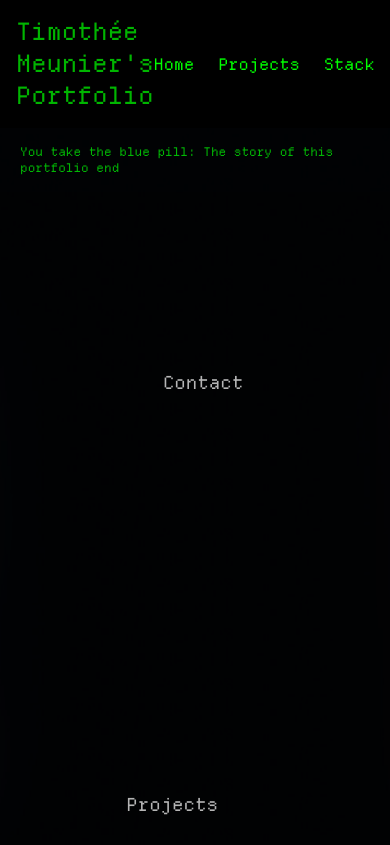
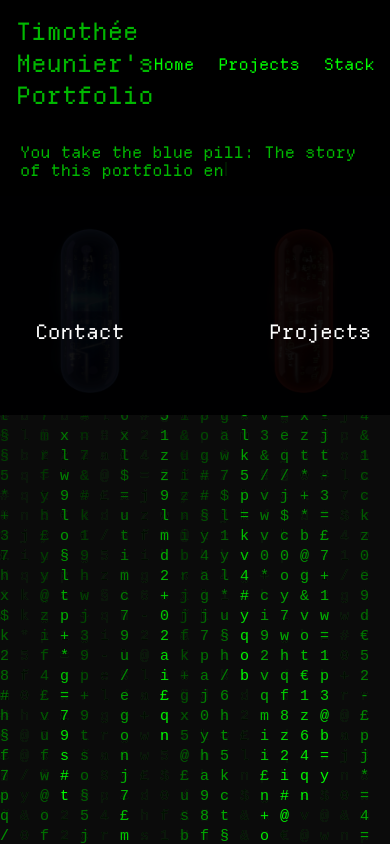
Before and after one commit to 0feeling/My-portfolio, a React (Vite) app: page /Makeachoice in a window 390 px wide. Shown: the top 845 px of the page. Built offline with nearby package versions, Linux system fonts and the light colour scheme.

Commit message:
project resp, pillsPage resp

```diff
--- a/src/components/Makeachoice.jsx
+++ b/src/components/Makeachoice.jsx
@@ -7,6 +7,7 @@ const Makeachoice = () => {
   const redPillAudioRef = useRef(null);
   const bluePillAudioRef = useRef(null);
   const [currentAudio, setCurrentAudio] = useState(null);
+  const titleRef = useRef(null);
 
   const handleRedPillClick = () => navigate("/Contact");
   const handleBluePillClick = () => navigate("/Projects");
@@ -14,6 +15,26 @@ const Makeachoice = () => {
   useEffect(() => {
     if (redPillAudioRef.current) redPillAudioRef.current.load();
     if (bluePillAudioRef.current) bluePillAudioRef.current.load();
+  }, []);
+
+  useEffect(() => {
+    const adjustTitleFontSize = () => {
+      if (titleRef.current) {
+        const titleElement = titleRef.current;
+        const parentWidth = titleElement.parentElement.clientWidth;
+        let fontSize = 24; // Taille de base en pixels
+
+        // Ajuster la taille de la police jusqu'à ce que le texte rentre dans une seule ligne
+        while (titleElement.scrollWidth > parentWidth && fontSize > 10) {
+          fontSize -= 1;
+          titleElement.style.fontSize = `${fontSize}px`;
+        }
+      }
+    };
+
+    adjustTitleFontSize();
+    window.addEventListener("resize", adjustTitleFontSize);
+    return () => window.removeEventListener("resize", adjustTitleFontSize);
   }, []);
 
   const handleAudioPlay = (audioRef) => {
@@ -28,18 +49,8 @@ const Makeachoice = () => {
   };
 
   return (
-    <div
-      className="w-full h-screen bg-cover bg-center"
-      style={{
-        backgroundImage: 'url("/assets/img/take-pills.jpg")',
-        backgroundSize: "cover",
-        backgroundPosition: "center",
-        backgroundRepeat: "no-repeat",
-        transform: "scaleX(-1)"
-      }}
-    >
-      <div className="w-full h-full" style={{ transform: "scaleX(-1)" }}>
-        <h1 className="pl-5 bg-black p-4 text-xs sm:text-sm md:text-base lg:text-lg xl:text-lg 2xl:text-xl">
+    <div className="w-full h-full bg-black">
+      <h1 ref={titleRef} className="pl-5 bg-black p-4">
         <TypingTitle
           text={
             "You take the blue pill: The story of this portfolio ends... but if you reach me out, we can uncover the truth together. \nYou take the red pill: You stay in Wonderland and I show you the depths of my Projects."
@@ -47,27 +58,37 @@ const Makeachoice = () => {
         />
       </h1>
 
-        <div className="flex flex-col md:flex-row w-full h-full">
+      <div className="flex w-full h-full">
         {/* Partie droite (Red pill) */}
         <div
           onMouseEnter={() => handleAudioPlay(bluePillAudioRef)}
           onClick={handleRedPillClick}
           className="flex-1 cursor-pointer flex justify-center items-center bg-black bg-opacity-80 hover:bg-opacity-0 transition-all"
         >
-            <h1 className="text-white text-lg sm:text-xl md:text-2xl lg:text-3xl xl:text-4xl font-mono text-center ml-4 mb-10 sm:mb-12 md:ml-12 md:mb-16 lg:mb-20 xl:mb-24">
+          <img
+            src="/assets/take-pill-bleu1.svg"
+            alt="Blue Pill"
+            className="w-full h-full object-cover opacity-80 filter brightness-[10%] hover:brightness-100 transition-all"
+          />
+          <div className="absolute text-white font-bold text-xl transform translate-x-[-20%] translate-y-[95%] md:text-3xl">
             Contact
-            </h1>
+          </div>
         </div>
 
         {/* Partie gauche (Blue pill) */}
         <div
           onMouseEnter={() => handleAudioPlay(redPillAudioRef)}
           onClick={handleBluePillClick}
-            className="flex-1 cursor-pointer flex justify-center items-center bg-black bg-opacity-80 hover:bg-opacity-0 transition-all"
+          className="flex-1 cursor-pointer flex justify-center items-center bg-black bg-opacity-100 hover:bg-opacity-0 transition-all"
         >
-            <h1 className="text-white text-lg sm:text-xl md:text-2xl lg:text-3xl xl:text-4xl font-mono text-center mb-10 sm:mb-12 md:mb-16 lg:mb-20 xl:mb-24 transform -translate-x-1/4">
+          <img
+            src="/assets/take-pill-red1.svg"
+            alt="Red Pill"
+            className="w-full h-full object-cover opacity-80 filter brightness-[10%] hover:brightness-100 transition-all"
+          />
+          <div className="absolute text-white font-bold text-xl transform translate-x-[27%] translate-y-[95%] md:text-3xl">
             Projects
-            </h1>
+          </div>
         </div>
       </div>
 
@@ -80,7 +101,6 @@ const Makeachoice = () => {
         <source src="/assets/red-pill.mp3" type="audio/mp3" />
       </audio>
     </div>
-    </div>
   );
 };
 
--- a/src/components/Projects.jsx
+++ b/src/components/Projects.jsx
@@ -52,14 +52,14 @@ const Projects = () => {
       url: "https://pensees-passageres.netlify.app/"
     },
     {
-      title: "Harry Potter ",
+      title: "Harry Potter",
       description: "Character's Searching",
       top: "8vh",
       bottom: "auto",
       left: "10vw",
       translate: "translate(-200px, 200px)",
       delay: "0.6s",
-      url: "harry-potter-vault.netlify.app",
+      url: "https://harry-potter-vault.netlify.app/",
       className: ""
     },
     {
```
Also changed, not shown: public/assets/take-pill-bleu1.svg (added), public/assets/take-pill-red1.svg (added). Lines whose indentation alone changed are shown as unchanged.
